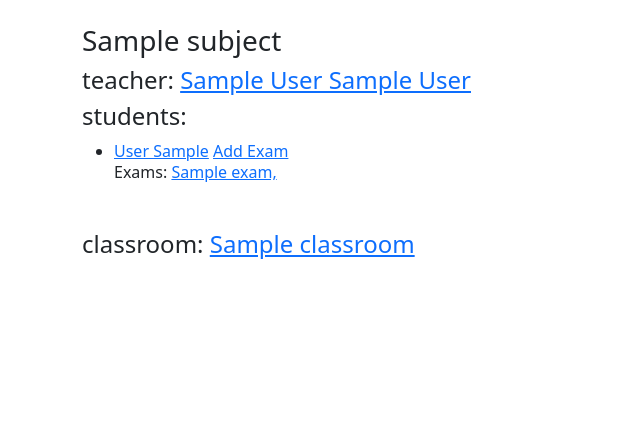
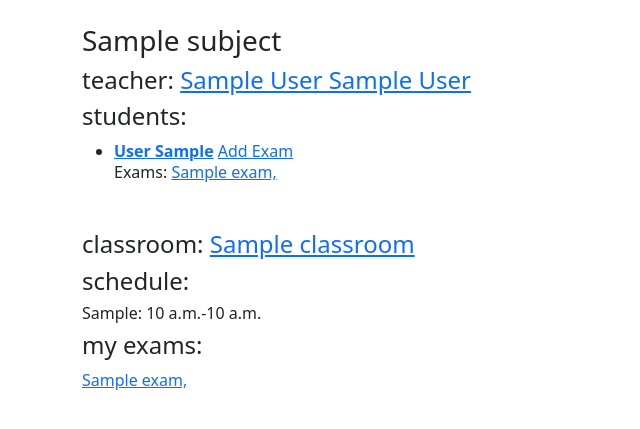
Before and after one commit to Johnny-FTW/School-Information-System, a Django app: page /subject_detail/1/ in a window 1280 px wide. Shown: the part 46-475 px from the top of the page, without its empty margins (0-640 px from the left). Run offline with Django 4.2, Linux system fonts and the light colour scheme; a user stored in the database is signed in; tables that the repository leaves empty hold one stand-in row (values such as "Sample post").

Commit message:
student grades from sunject, registered model, subject detail reorganized

```diff
--- a/main_app/admin.py
+++ b/main_app/admin.py
@@ -10,3 +10,4 @@ admin.site.register(Classroom)
 admin.site.register(Subject)
 admin.site.register(Class)
 admin.site.register(Exam)
+admin.site.register(SubjectSchedule)
--- a/main_app/templates/subject_detail.html
+++ b/main_app/templates/subject_detail.html
@@ -2,12 +2,14 @@
 {% block title %}Subject detail{% endblock %}
 
 {% block content %}
+
 <h3>{{ subject.name }}</h3>
 <h4>teacher: <a href="{% url 'profile' subject.teacher.user_id %}">{{ subject.teacher }}</a></h4>
 <h4>students:</h4>
 <ul>
     {% for student in subject.student.all %}
-    <li><a href="{% url 'profile' student.user_id %}">{{ student }}</a>
+        <li>
+            <strong><a href="{% url 'profile' student.user_id %}">{{ student }}</a></strong>
             {% if request.user.is_teacher %}
                 <a href="{% url 'add_exam' subject.id student.user_id %}">Add Exam</a>
                 <br>
@@ -26,4 +28,17 @@
     {% endfor %}
 </ul>
 <h4>classroom: <a href="{% url 'classroom_detail' subject.classroom.id %}">{{ subject.classroom }}</a></h4>
+<h4>schedule: </h4>
+{% for schedule in schedules %}
+    <h6>{{ schedule.day_of_week}}: {{schedule.start_time}}-{{schedule.end_time}}</h6>
+{% endfor %}
+{% if request.user.is_student %}
+    <h4>my exams:</h4>
+    {% for exam in exams %}
+        {% if exam.student == request.user.student %}
+            <a href="{% url 'exam_detail' exam.id %}">{{ exam.name }},</a>
+        {% endif %}
+    {% endfor %}
+{% endif %}
+
 {% endblock %}
--- a/main_app/views.py
+++ b/main_app/views.py
@@ -7,7 +7,7 @@ from django.shortcuts import render, redirect, get_object_or_404
 from django.urls import reverse_lazy
 from django.views.generic import CreateView, UpdateView, DeleteView
 from main_app.forms import StudentSignupForm, TeacherSignUpForm, StudentForm, TeacherForm, ExamForm
-from main_app.models import User, Student, Teacher, Exam, Subject, Classroom
+from main_app.models import User, Student, Teacher, Exam, Subject, Classroom, SubjectSchedule
 
 
 def home(request):
@@ -117,7 +117,6 @@ class ProfileUpdateViewTeacher(UpdateView):
 class ExamCreateView(PermissionRequiredMixin, CreateView):
     template_name = 'new_exam.html'
     form_class = ExamForm
-    success_url = reverse_lazy('home')
     permission_required = 'main_app.add_exam'
 
     def form_valid(self, form):
@@ -129,20 +128,32 @@ class ExamCreateView(PermissionRequiredMixin, CreateView):
         form.instance.student = student
         return super().form_valid(form)
 
+    def get_success_url(self):
+        subject_id = self.kwargs['subject_id']
+        return reverse_lazy('subject_detail', kwargs={'pk': subject_id})
+
 
 class ExamUpdateView(PermissionRequiredMixin, UpdateView):
     template_name = 'new_exam.html'
     model = Exam
     form_class = ExamForm
-    success_url = reverse_lazy('home')
     permission_required = 'main_app.change_exam'
+
+    def get_success_url(self):
+        exam = self.get_object()
+        subject_id = exam.subject_id
+        return reverse_lazy('subject_detail', kwargs={'pk': subject_id})
 
 
 class ExamDeleteView(PermissionRequiredMixin, DeleteView):
     template_name = 'exam_confirm_delete.html'
     model = Exam
-    success_url = reverse_lazy('home')
     permission_required = 'main_app.delete_exam'
+
+    def get_success_url(self):
+        exam = self.get_object()
+        subject_id = exam.subject_id
+        return reverse_lazy('subject_detail', kwargs={'pk': subject_id})
 
 
 @login_required
@@ -169,7 +180,8 @@ def my_subjects(request):
 def subject_detail(request, pk):
     subject = Subject.objects.get(id=pk)
     exams = Exam.objects.filter(subject=subject)
-    context = {'subject': subject, 'exams': exams}
+    schedules = SubjectSchedule.objects.filter(subject=subject)
+    context = {'subject': subject, 'exams': exams, 'schedules': schedules}
     return render(request, 'subject_detail.html', context)
 
 
```
Also changed, not shown: README.md. Lines whose indentation alone changed are shown as unchanged.
